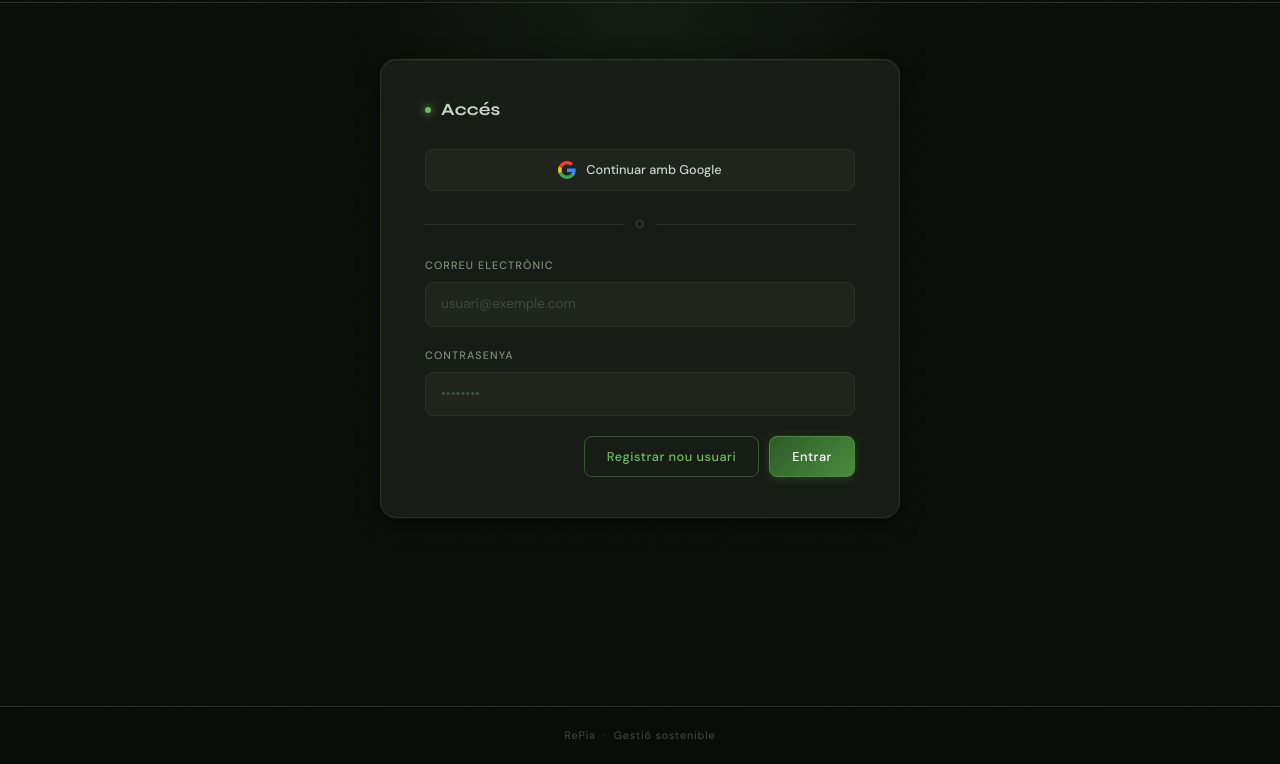
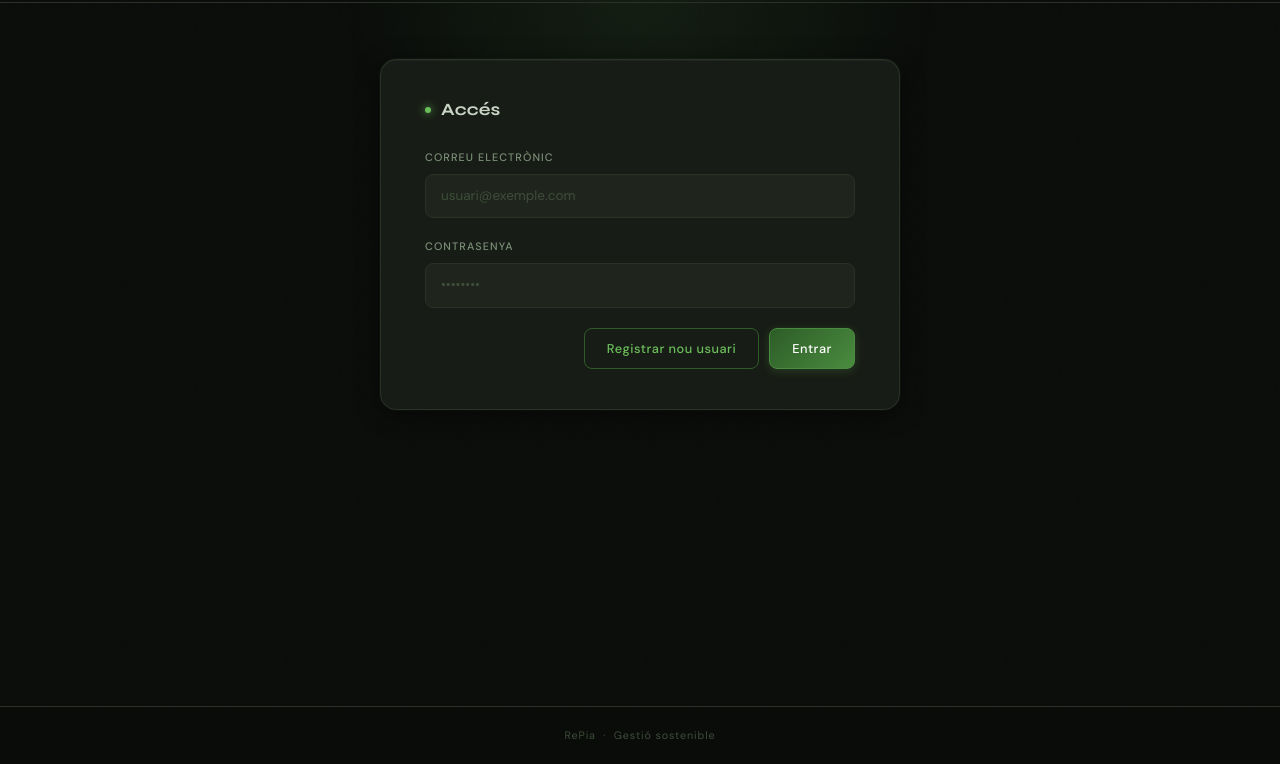
Before and after one commit to IzanLosada/REPIA, a website: page public/index.html in a window 1280 px wide. Shown: the part 94-858 px from the top of the page. Drawn offline with nearby package versions, Linux system fonts and the light colour scheme; no server answers.

Commit message:
Update index.html

```diff
--- a/public/index.html
+++ b/public/index.html
@@ -3,6 +3,7 @@
   <head>
     <meta charset="utf-8" />
     <title>RePia</title>
+    <link rel="icon" type="image/x-icon" href="img/favicon.png" />
     <link rel="preconnect" href="https://fonts.googleapis.com" />
     <link rel="preconnect" href="https://fonts.gstatic.com" crossorigin />
     <link href="https://fonts.googleapis.com/css2?family=Syne:wght@400;600;700;800&family=DM+Sans:ital,wght@0,300;0,400;0,500;1,300&display=swap" rel="stylesheet" />
@@ -240,56 +241,6 @@
         border-color: var(--green-mid) !important;
         color: var(--green-light);
         transform: translateY(-1px);
-      }
-
-      /* ── BOTÓ GOOGLE ── */
-      #loginGoogle {
-        display: flex;
-        align-items: center;
-        justify-content: center;
-        gap: 10px;
-        width: 100%;
-        padding: 10px 22px;
-        background: var(--surface-3);
-        color: var(--grey-1);
-        border: 1px solid var(--border);
-        border-radius: 8px;
-        font-family: 'DM Sans', sans-serif;
-        font-size: 0.85rem;
-        font-weight: 500;
-        cursor: pointer;
-        transition: all 0.18s ease;
-      }
-
-      #loginGoogle:hover {
-        background: var(--surface-2);
-        border-color: var(--grey-2);
-        color: var(--white);
-        transform: translateY(-1px);
-      }
-
-      #loginGoogle svg {
-        flex-shrink: 0;
-      }
-
-      /* ── SEPARADOR OR ── */
-      .or-divider {
-        display: flex;
-        align-items: center;
-        gap: 12px;
-        margin: 24px 0;
-        color: var(--grey-3);
-        font-size: 0.75rem;
-        letter-spacing: 0.08em;
-        text-transform: uppercase;
-      }
-
-      .or-divider::before,
-      .or-divider::after {
-        content: '';
-        flex: 1;
-        height: 1px;
-        background: var(--border);
       }
 
       .btn-actions {
@@ -702,23 +653,6 @@
       <!-- FORMULARI D'ACCÉS -->
       <div class="card-panel" id="loginForm">
         <h2>Accés</h2>
-
-        <!-- BOTÓ GOOGLE -->
-        <button type="button" id="loginGoogle">
-          <!-- Importar logo oficial de Google en SVG -->
-          <svg width="18" height="18" viewBox="0 0 48 48" xmlns="http://www.w3.org/2000/svg">
-            <path fill="#EA4335" d="M24 9.5c3.54 0 6.71 1.22 9.21 3.6l6.85-6.85C35.9 2.38 30.47 0 24 0 14.62 0 6.51 5.38 2.56 13.22l7.98 6.19C12.43 13.72 17.74 9.5 24 9.5z"/>
-            <path fill="#4285F4" d="M46.98 24.55c0-1.57-.15-3.09-.38-4.55H24v9.02h12.94c-.58 2.96-2.26 5.48-4.78 7.18l7.73 6c4.51-4.18 7.09-10.36 7.09-17.65z"/>
-            <path fill="#FBBC05" d="M10.53 28.59c-.48-1.45-.76-2.99-.76-4.59s.27-3.14.76-4.59l-7.98-6.19C.92 16.46 0 20.12 0 24c0 3.88.92 7.54 2.56 10.78l7.97-6.19z"/>
-            <path fill="#34A853" d="M24 48c6.48 0 11.93-2.13 15.89-5.81l-7.73-6c-2.15 1.45-4.92 2.3-8.16 2.3-6.26 0-11.57-4.22-13.47-9.91l-7.98 6.19C6.51 42.62 14.62 48 24 48z"/>
-            <path fill="none" d="M0 0h48v48H0z"/>
-          </svg>
-          Continuar amb Google
-        </button>
-
-        <!-- SEPARADOR -->
-        <div class="or-divider">o</div>
-
         <div class="form-group">
           <label for="loginEmail">Correu electrònic</label>
           <input type="email" class="form-control" id="loginEmail" placeholder="usuari@exemple.com" />
@@ -932,16 +866,6 @@
         document.getElementById("tableSection").style.display = "block";
       }
 
-      // Funció reutilitzable per mostrar la vista autenticada
-      function onLoginSuccess() {
-        showAlert("Usuari autenticat", "alert-success");
-        document.getElementById("loginForm").style.display = "none";
-        document.getElementById("signupForm").style.display = "none";
-        document.getElementById("itemsForm").style.display = "block";
-        document.getElementById("listItems").style.display = "table";
-        document.getElementById("tableSection").style.display = "block";
-      }
-
       window.addEventListener("load", async () => {
         await loadItems();
       });
```
